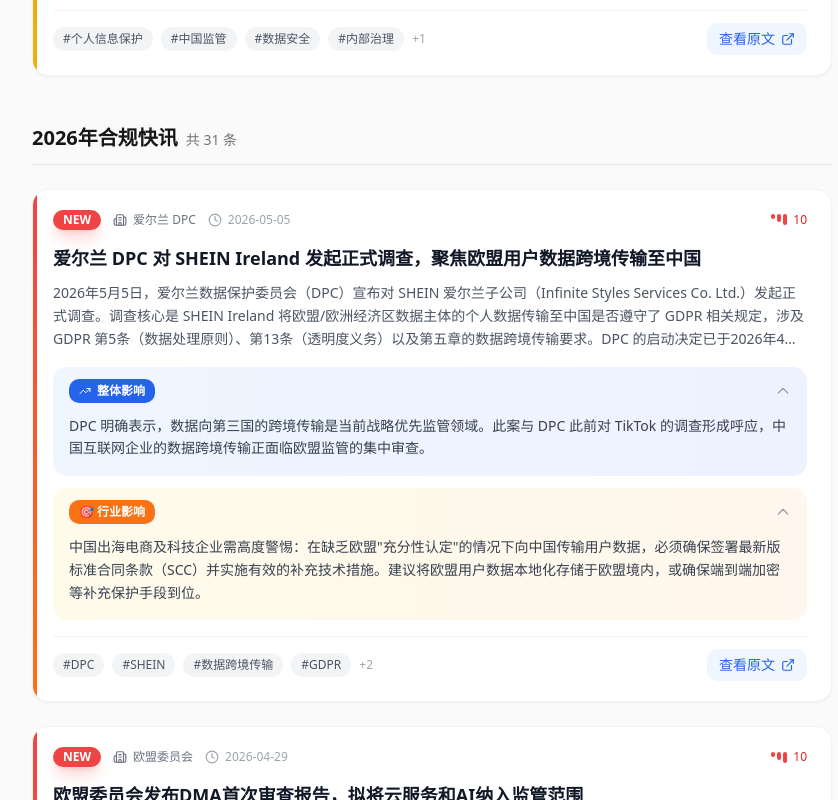
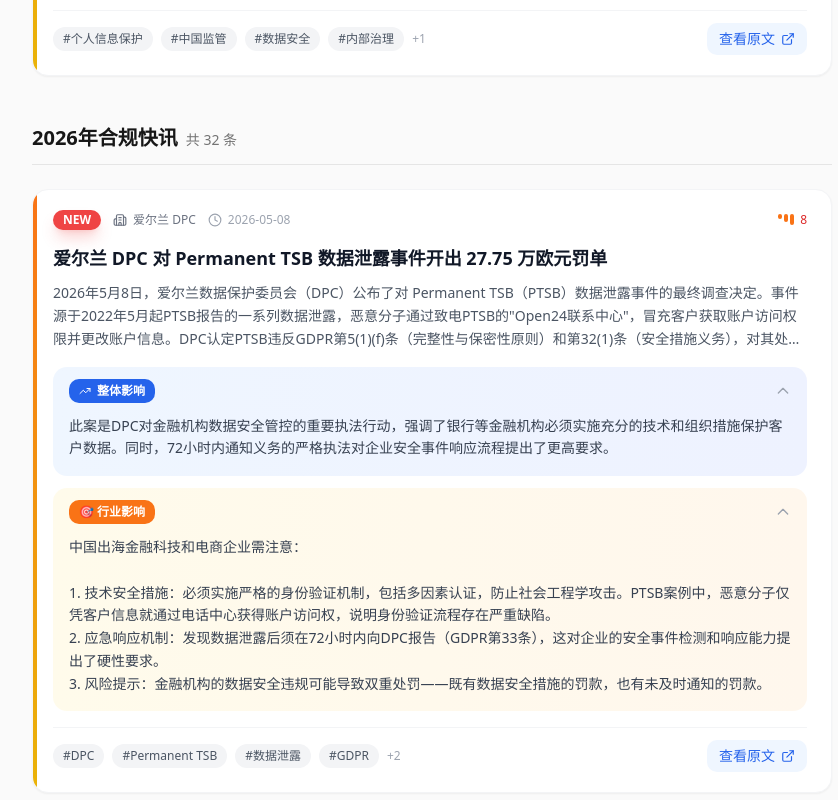
Before and after one commit to lbook820-gif/aspgcminsight, a React (Vite) app: page / in a window 1280 px wide. Shown: the part 10800-11600 px from the top of the page, without its empty margins (208-1046 px from the left). Built offline with nearby package versions, Linux system fonts and the light colour scheme.

Commit message:
feat: daily update 2026-05-10 - DPC fines Permanent TSB €277,500 for data breaches

```diff
--- a/src/pages/DPAs.tsx
+++ b/src/pages/DPAs.tsx
@@ -4,6 +4,22 @@
 import type { NewsItem } from '@/types';
 
 const dpaUpdates: NewsItem[] = [
+  {
+    id: 'dpa-ie-008',
+    source: 'Ireland DPC (爱尔兰数据保护委员会)',
+    date: '2026-05-08',
+    heat: 8,
+    title: '爱尔兰 DPC 对 Permanent TSB 数据泄露事件开出 27.75 万欧元罚单',
+    summary:
+      '2026年5月8日，爱尔兰数据保护委员会（DPC）公布了对 Permanent TSB（PTSB）数据泄露事件的最终调查决定。事件源于2022年5月起PTSB报告的一系列数据泄露，恶意分子通过致电PTSB的"Open24联系中心"，冒充客户获取账户访问权限并更改账户信息。DPC认定PTSB违反GDPR第5(1)(f)条（完整性与保密性原则）、第32(1)条（安全措施义务），对其处以25万欧元罚款；同时因未在72小时内及时通知DPC，违反第33(1)条，额外处以2.75万欧元罚款，合计27.75万欧元。',
+    overallImpact:
+      '此案是DPC对金融机构数据安全管控的重要执法行动，强调了银行等金融机构必须实施充分的技术和组织措施保护客户数据。该案例对中国出海金融科技企业具有重要警示意义：数据安全漏洞不仅导致罚款，还会严重损害用户信任和品牌声誉。',
+    industryImpact:
+      '中国出海金融科技和电商企业需注意：\n\n1. 技术安全措施：必须实施严格的身份验证机制，包括多因素认证，防止社会工程学攻击。\n2. 应急响应机制：发现数据泄露后须在72小时内向DPC报告（GDPR第33条）。\n3. 风险提示：金融机构的数据安全违规可能导致数据安全措施和未及时通知的双重叠加罚款。',
+    tags: ['DPC', 'Permanent TSB', '数据泄露', 'GDPR', '爱尔兰', '金融机构'],
+    link: 'https://www.dataprotection.ie/en/news-media/press-releases/data-protection-commission-announces-decision-in-pemanent-tsb-inquiry',
+    isNew: true,
+  },
   {
     id: 'dpa-ie-007',
     source: 'Ireland DPC (爱尔兰数据保护委员会)',
--- a/src/pages/Enforcement.tsx
+++ b/src/pages/Enforcement.tsx
@@ -9,6 +9,22 @@
 ];
 
 const enforcementCases: NewsItem[] = [
+  {
+    id: 'e18',
+    source: '爱尔兰 DPC',
+    date: '2026-05-08',
+    heat: 8,
+    title: '爱尔兰 DPC 对 Permanent TSB 数据泄露事件开出 27.75 万欧元罚单',
+    summary:
+      '2026年5月8日，DPC 公布了对 Permanent TSB (PTSB) 数据泄露的最终处罚决定。PTSB 的"Open24联系中心"遭受社会工程学攻击，恶意分子冒充客户获取账户访问权限。DPC 认定 PTSB 违反 GDPR 第5(1)(f)条、第32(1)条处25万欧元罚款，因未在72小时内通知 DPC（违反第33(1)条）另罚2.75万欧元，合计27.75万欧元。',
+    overallImpact:
+      '此案强化了金融机构的数据安全义务。DPC 同时追究了安全措施缺陷和通知延误，体现了"双重追责"的执法趋势。',
+    industryImpact:
+      '金融科技和电商出海企业需要：1）强化身份验证和多因素认证防社攻；2）建立72小时内数据泄露通知机制；3）做好安全措施和通知义务双重合规。',
+    tags: ['DPC', 'Permanent TSB', '数据泄露', 'GDPR', '金融机构'],
+    link: 'https://www.dataprotection.ie/en/news-media/press-releases/data-protection-commission-announces-decision-in-pemanent-tsb-inquiry',
+    isNew: true,
+  },
   {
     id: 'e17',
     source: '爱尔兰 DPC',
--- a/src/pages/Home.tsx
+++ b/src/pages/Home.tsx
@@ -11,6 +11,22 @@
 // 合规新闻数据库 - 近一年内大厂和中企合规新闻(已验证原文链接)
 const allNews: NewsItem[] = [
   // ==================== 2026年新闻 ====================
+  {
+    id: '2026-027',
+    source: '爱尔兰 DPC',
+    date: '2026-05-08',
+    heat: 8,
+    title: '爱尔兰 DPC 对 Permanent TSB 数据泄露事件开出 27.75 万欧元罚单',
+    summary:
+      '2026年5月8日，爱尔兰数据保护委员会（DPC）公布了对 Permanent TSB（PTSB）数据泄露事件的最终调查决定。事件源于2022年5月起PTSB报告的一系列数据泄露，恶意分子通过致电PTSB的"Open24联系中心"，冒充客户获取账户访问权限并更改账户信息。DPC认定PTSB违反GDPR第5(1)(f)条（完整性与保密性原则）和第32(1)条（安全措施义务），对其处以25万欧元罚款；同时因未在72小时内及时通知DPC，违反第33(1)条，额外处以2.75万欧元罚款，合计27.75万欧元。',
+    overallImpact:
+      '此案是DPC对金融机构数据安全管控的重要执法行动，强调了银行等金融机构必须实施充分的技术和组织措施保护客户数据。同时，72小时内通知义务的严格执法对企业安全事件响应流程提出了更高要求。',
+    industryImpact:
+      '中国出海金融科技和电商企业需注意：\n\n1. 技术安全措施：必须实施严格的身份验证机制，包括多因素认证，防止社会工程学攻击。PTSB案例中，恶意分子仅凭客户信息就通过电话中心获得账户访问权，说明身份验证流程存在严重缺陷。\n2. 应急响应机制：发现数据泄露后须在72小时内向DPC报告（GDPR第33条），这对企业的安全事件检测和响应能力提出了硬性要求。\n3. 风险提示：金融机构的数据安全违规可能导致双重处罚——既有数据安全措施的罚款，也有未及时通知的罚款。',
+    tags: ['DPC', 'Permanent TSB', '数据泄露', 'GDPR', '爱尔兰', '金融机构'],
+    link: 'https://www.dataprotection.ie/en/news-media/press-releases/data-protection-commission-announces-decision-in-pemanent-tsb-inquiry',
+    isNew: true,
+  },
   {
     id: '2026-024',
     source: '欧盟委员会',
```
Also changed, not shown: 5 other files (tests, documents, lock files or other folders).
